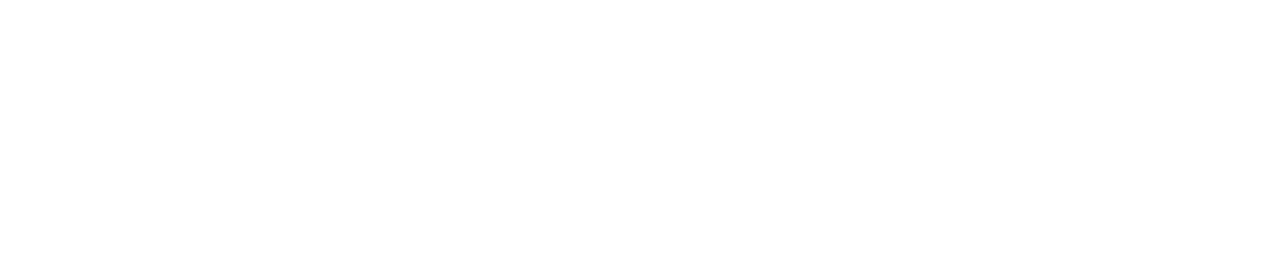
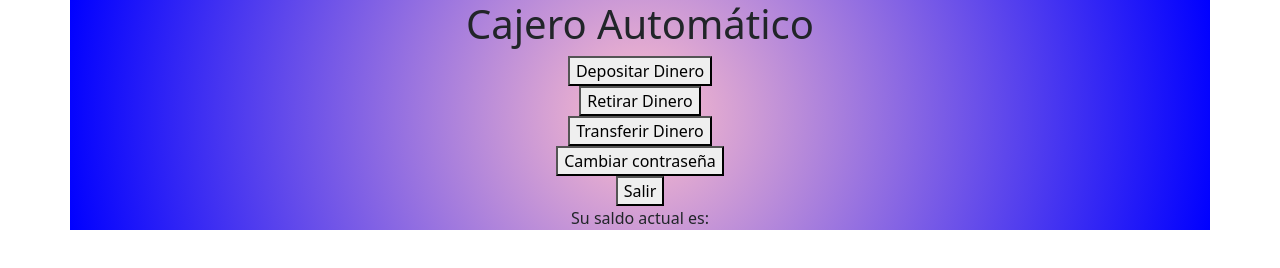
Before and after one commit to Torremolinos/EXAMEN-DIW-DWEC-TEMA2-CAJERO, a plain HTML site: page index.html in a window 1280 px wide. Drawn offline with nearby package versions, Linux system fonts and the light colour scheme.

Commit message:
agrego la fuente en local y enlazo estilos con la pagina index.html

```diff
--- a/index.html
+++ b/index.html
@@ -4,8 +4,19 @@
     <meta charset="UTF-8">
     <meta name="viewport" content="width=device-width, initial-scale=1.0">
     <title>Examen</title>
+    <link rel="stylesheet" href="styles/indexStyle.css">
+    <link href="https://cdn.jsdelivr.net/npm/bootstrap@5.3.2/dist/css/bootstrap.min.css" rel="stylesheet" integrity="sha384-T3c6CoIi6uLrA9TneNEoa7RxnatzjcDSCmG1MXxSR1GAsXEV/Dwwykc2MPK8M2HN" crossorigin="anonymous">
 </head>
 <body>
-
+    <div class="container">
+        <h1>Cajero Automático</h1>
+        <button id="depositar">Depositar Dinero</button><br>
+        <button id="retirar">Retirar Dinero</button><br>
+        <button id="transferir">Transferir Dinero</button><br>
+        <button id="cambiar constraseña">Cambiar contraseña</button><br>
+        <button id="salir">Salir</button>
+        <p>Su saldo actual es: <span id="resultado"></span></p>
+    </div>
+    <script src="https://cdn.jsdelivr.net/npm/bootstrap@5.3.2/dist/js/bootstrap.bundle.min.js" integrity="sha384-C6RzsynM9kWDrMNeT87bh95OGNyZPhcTNXj1NW7RuBCsyN/o0jlpcV8Qyq46cDfL" crossorigin="anonymous"></script>
 </body>
 </html>
--- a/styles/indexStyle.css
+++ b/styles/indexStyle.css
@@ -0,0 +1,13 @@
+/*agregamos nuestra fuente desde local.*/
+@font-face {
+    font-family: 'Dancing';
+    src: url('../assets/fonts/Dancing_Script/DancingScript-VariableFont_wght.ttf') format('truetype');
+}
+
+body{
+  font-family:'Lucida Sans', 'Lucida Sans Regular', 'Lucida Grande', 'Lucida Sans Unicode', Geneva, Verdana, sans-serif;
+}
+.container{
+    text-align: center;
+    background: radial-gradient(circle, pink, blue);
+}
```
